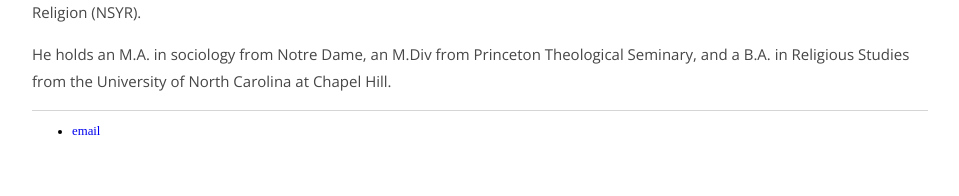
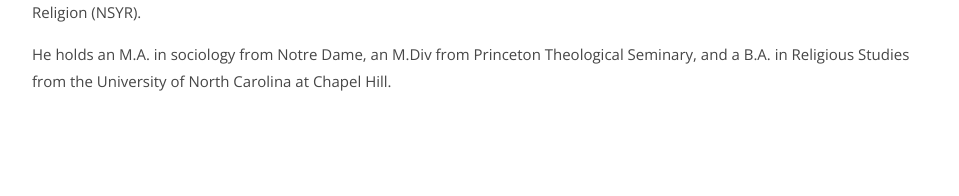
Before and after one commit to michaelrotolo/github.io, a Jekyll site: the page built from index.html, in a window 1280 px wide. Shown: the part 736-932 px from the top of the page, without its empty margins (160-1119 px from the left). Built offline with Jekyll 4.4.1, drawn with Linux system fonts in a browser that asks for light colours; after the commit the page ends 900 px from its top, so only the background shows below that.

Commit message:
Update default.html

```diff
--- a/_layouts/default.html
+++ b/_layouts/default.html
@@ -20,10 +20,6 @@
 			{{ content }}
 
 			</div><!-- /.container -->
-			<footer>
-	    		<ul>
-	        		<li><a href="mailto:mrotolo1@nd.edu">email</a></li>
-				</ul>
-			</footer>
+
 		</body>
 	</html>
```
